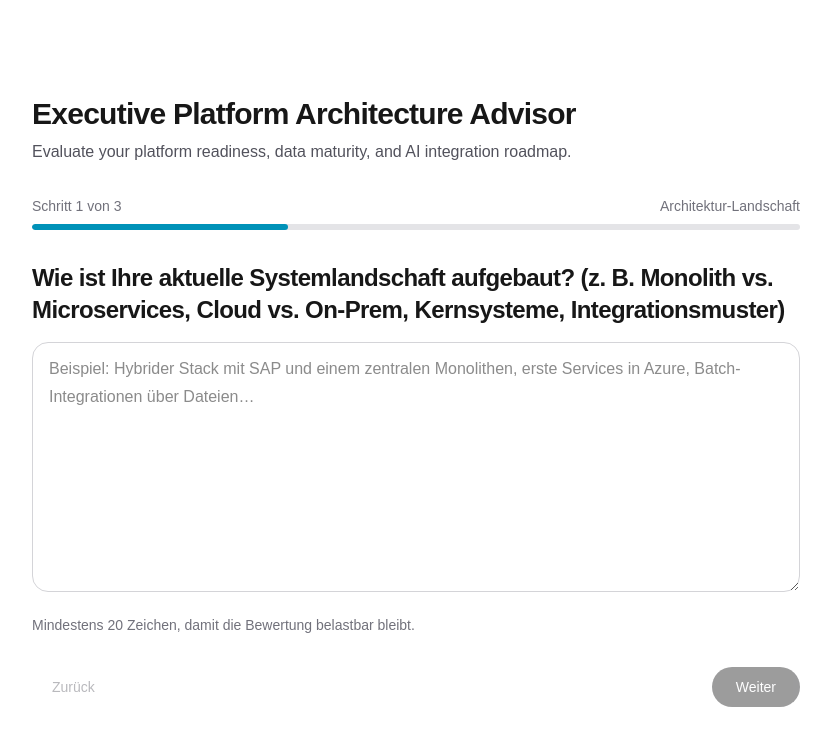
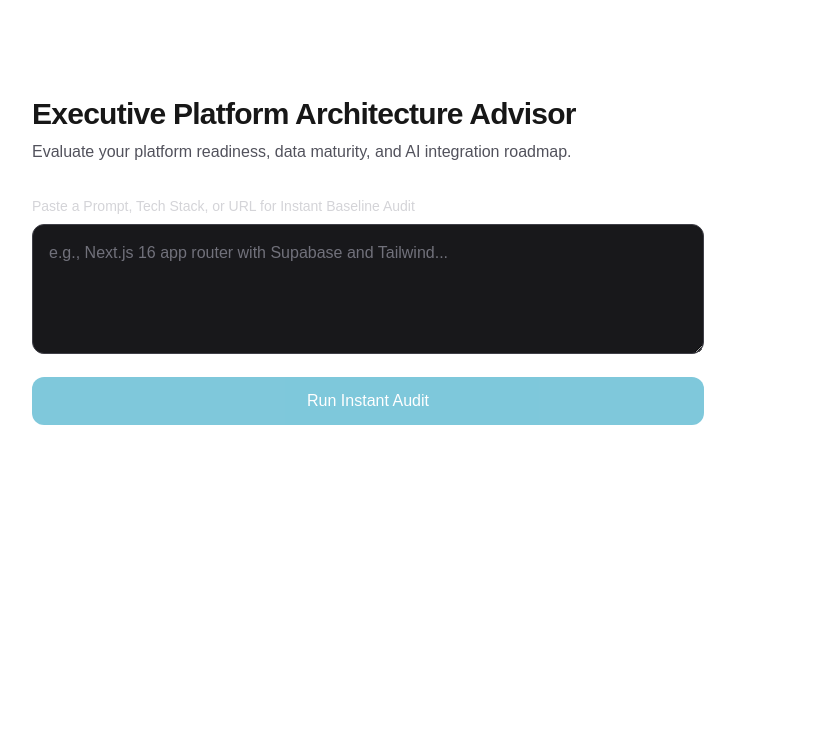
Before and after one commit to Blockhead4103/ai-advisor, a Next.js app: page / in a window 1280 px wide. Shown: the top 746 px of the page, without its empty margins (224-1055 px from the left). Built offline with nearby package versions, Linux system fonts and the light colour scheme.

Commit message:
Refactor ArchitectureAdvisorForm for input handling

```diff
--- a/app/components/ArchitectureAdvisorForm.tsx
+++ b/app/components/ArchitectureAdvisorForm.tsx
@@ -1,258 +1,76 @@
 "use client";
 
-import { useMemo, useState } from "react";
-import { STEPS } from "@/lib/questions";
-import type { AdvisorAnswers, AdvisorResponse, Scorecard } from "@/lib/types";
-
-const emptyAnswers: AdvisorAnswers = {
-  landscape: "",
-  dataMaturity: "",
-  aiAmbition: "",
-  company: "",
-  email: "",
-};
-
-const severityLabel: Record<Scorecard["gapAnalysis"][number]["severity"], string> = {
-  low: "Niedrig",
-  medium: "Mittel",
-  high: "Hoch",
-};
+import { useState } from "react";
 
 export default function ArchitectureAdvisorForm() {
-  const [step, setStep] = useState(0);
-  const [answers, setAnswers] = useState<AdvisorAnswers>(emptyAnswers);
+  const [input, setInput] = useState("");
   const [loading, setLoading] = useState(false);
+  const [result, setResult] = useState<string | null>(null);
   const [error, setError] = useState<string | null>(null);
-  const [result, setResult] = useState<AdvisorResponse | null>(null);
 
-  const current = STEPS[step];
-  const progress = useMemo(() => ((step + 1) / STEPS.length) * 100, [step]);
+  async function handleAnalyze(e: React.FormEvent) {
+    e.preventDefault();
+    if (!input.trim()) return;
 
-  function updateField<K extends keyof AdvisorAnswers>(
-    key: K,
-    value: AdvisorAnswers[K],
-  ) {
-    setAnswers((prev) => ({ ...prev, [key]: value }));
-  }
-
-  const currentValue = answers[current.id] ?? "";
-  const canContinue = currentValue.trim().length >= 20;
-
-  async function submit() {
     setLoading(true);
     setError(null);
+    setResult(null);
+
     try {
       const response = await fetch("/api/advisor", {
         method: "POST",
         headers: { "Content-Type": "application/json" },
-        body: JSON.stringify(answers),
+        body: JSON.stringify({ prompt: input }),
       });
-      const payload = (await response.json()) as AdvisorResponse & {
-        error?: string;
-      };
-      if (!response.ok) {
-        throw new Error(payload.error ?? "Anfrage fehlgeschlagen.");
-      }
-      setResult(payload);
+
+      const data = await response.json();
+      if (!response.ok) throw new Error(data.error || "Analysis failed.");
+
+      setResult(data.scorecard?.executiveSummary || JSON.stringify(data, null, 2));
     } catch (err) {
-      setError(err instanceof Error ? err.message : "Unbekannter Fehler.");
+      setError(err instanceof Error ? err.message : "Unknown error.");
     } finally {
       setLoading(false);
     }
   }
 
-  if (result) {
-    const { scorecard, persisted } = result;
-    return (
-      <section className="w-full max-w-3xl space-y-8">
-        <header className="space-y-3">
-          <p className="text-sm font-medium tracking-wide text-cyan-700 uppercase dark:text-cyan-400">
-            Architecture Scorecard
-          </p>
-          <h2 className="text-3xl font-semibold tracking-tight">
-            Readiness Score: {scorecard.readinessScore}/100
-          </h2>
-          <div className="h-2 overflow-hidden rounded-full bg-zinc-200 dark:bg-zinc-800">
-            <div
-              className="h-full rounded-full bg-cyan-600"
-              style={{ width: `${scorecard.readinessScore}%` }}
-            />
-          </div>
-          {!persisted && (
-            <p className="text-sm text-amber-700 dark:text-amber-400">
-              Ergebnis erzeugt, aber nicht in Supabase gespeichert (ENV prüfen).
-            </p>
-          )}
-        </header>
-
-        <article className="rounded-2xl border border-zinc-200 bg-white p-6 shadow-sm dark:border-zinc-800 dark:bg-zinc-950">
-          <h3 className="mb-3 text-lg font-semibold">Executive Summary</h3>
-          <p className="leading-7 text-zinc-700 dark:text-zinc-300">
-            {scorecard.executiveSummary}
-          </p>
-        </article>
-
-        <article className="space-y-4">
-          <h3 className="text-lg font-semibold">Gap Analysis</h3>
-          <ul className="space-y-3">
-            {scorecard.gapAnalysis.map((gap) => (
-              <li
-                key={`${gap.area}-${gap.finding}`}
-                className="rounded-2xl border border-zinc-200 bg-white p-5 dark:border-zinc-800 dark:bg-zinc-950"
-              >
-                <div className="mb-2 flex items-center justify-between gap-3">
-                  <p className="font-medium">{gap.area}</p>
-                  <span className="rounded-full bg-zinc-100 px-2.5 py-1 text-xs font-medium dark:bg-zinc-800">
-                    {severityLabel[gap.severity]}
-                  </span>
-                </div>
-                <p className="text-sm leading-6 text-zinc-600 dark:text-zinc-400">
-                  {gap.finding}
-                </p>
-              </li>
-            ))}
-          </ul>
-        </article>
-
-        <article className="space-y-4">
-          <h3 className="text-lg font-semibold">3 Hebel</h3>
-          <ol className="space-y-3">
-            {scorecard.levers.map((lever, index) => (
-              <li
-                key={lever.title}
-                className="rounded-2xl border border-zinc-200 bg-white p-5 dark:border-zinc-800 dark:bg-zinc-950"
-              >
-                <p className="mb-1 text-sm font-medium text-cyan-700 dark:text-cyan-400">
-                  Hebel {index + 1}
-                </p>
-                <p className="font-semibold">{lever.title}</p>
-                <p className="mt-2 text-sm leading-6 text-zinc-600 dark:text-zinc-400">
-                  {lever.description}
-                </p>
-                <p className="mt-3 text-sm text-zinc-800 dark:text-zinc-200">
-                  Wirkung: {lever.expectedImpact}
-                </p>
-              </li>
-            ))}
-          </ol>
-        </article>
-
-        <button
-          type="button"
-          className="rounded-full border border-zinc-300 px-5 py-2.5 text-sm font-medium hover:bg-zinc-50 dark:border-zinc-700 dark:hover:bg-zinc-900"
-          onClick={() => {
-            setResult(null);
-            setStep(0);
-            setAnswers(emptyAnswers);
-          }}
-        >
-          Neue Bewertung
-        </button>
-      </section>
-    );
-  }
-
   return (
-    <form
-      className="w-full max-w-3xl space-y-8"
-      onSubmit={(event) => {
-        event.preventDefault();
-        if (step < STEPS.length - 1) {
-          if (canContinue) setStep((s) => s + 1);
-          return;
-        }
-        if (canContinue) void submit();
-      }}
-    >
-      <div>
-        <div className="mb-2 flex items-center justify-between text-sm text-zinc-500">
-          <span>
-            Schritt {step + 1} von {STEPS.length}
-          </span>
-          <span>{current.title}</span>
-        </div>
-        <div className="h-1.5 overflow-hidden rounded-full bg-zinc-200 dark:bg-zinc-800">
-          <div
-            className="h-full rounded-full bg-cyan-600 transition-all"
-            style={{ width: `${progress}%` }}
+    <div className="w-full max-w-2xl space-y-6">
+      <form onSubmit={handleAnalyze} className="space-y-4">
+        <div>
+          <label className="block text-sm font-medium text-zinc-300 mb-2">
+            Paste a Prompt, Tech Stack, or URL for Instant Baseline Audit
+          </label>
+          <textarea
+            rows={4}
+            value={input}
+            onChange={(e) => setInput(e.target.value)}
+            placeholder="e.g., Next.js 16 app router with Supabase and Tailwind..."
+            className="w-full rounded-xl border border-zinc-700 bg-zinc-900 p-4 text-white placeholder-zinc-500 focus:border-cyan-500 focus:outline-none"
+            required
           />
         </div>
-      </div>
+        <button
+          type="submit"
+          disabled={loading || !input.trim()}
+          className="w-full rounded-xl bg-cyan-600 py-3 font-medium text-white transition hover:bg-cyan-500 disabled:opacity-50"
+        >
+          {loading ? "Analyzing Baseline..." : "Run Instant Audit"}
+        </button>
+      </form>
 
-      <fieldset className="space-y-4">
-        <legend className="text-2xl font-semibold tracking-tight">
-          {current.prompt}
-        </legend>
-        <textarea
-          required
-          minLength={20}
-          rows={8}
-          value={currentValue}
-          onChange={(event) => updateField(current.id, event.target.value)}
-          placeholder={current.placeholder}
-          className="w-full resize-y rounded-2xl border border-zinc-300 bg-white px-4 py-3 text-base leading-7 outline-none ring-cyan-600/30 focus:ring-4 dark:border-zinc-700 dark:bg-zinc-950"
-        />
-        <p className="text-sm text-zinc-500">
-          Mindestens 20 Zeichen, damit die Bewertung belastbar bleibt.
-        </p>
-      </fieldset>
-
-      {step === STEPS.length - 1 && (
-        <div className="grid gap-4 sm:grid-cols-2">
-          <label className="space-y-1.5 text-sm">
-            <span className="font-medium">Unternehmen (optional)</span>
-            <input
-              type="text"
-              value={answers.company ?? ""}
-              onChange={(event) => updateField("company", event.target.value)}
-              className="w-full rounded-xl border border-zinc-300 bg-white px-3 py-2 outline-none ring-cyan-600/30 focus:ring-4 dark:border-zinc-700 dark:bg-zinc-950"
-            />
-          </label>
-          <label className="space-y-1.5 text-sm">
-            <span className="font-medium">E-Mail (optional)</span>
-            <input
-              type="email"
-              value={answers.email ?? ""}
-              onChange={(event) => updateField("email", event.target.value)}
-              className="w-full rounded-xl border border-zinc-300 bg-white px-3 py-2 outline-none ring-cyan-600/30 focus:ring-4 dark:border-zinc-700 dark:bg-zinc-950"
-            />
-          </label>
+      {error && (
+        <div className="rounded-xl border border-red-800 bg-red-950/50 p-4 text-sm text-red-300">
+          {error}
         </div>
       )}
 
-      {error && (
-        <p className="rounded-xl border border-red-200 bg-red-50 px-4 py-3 text-sm text-red-800 dark:border-red-900 dark:bg-red-950/40 dark:text-red-200">
-          {error}
-        </p>
+      {result && (
+        <div className="rounded-xl border border-zinc-800 bg-zinc-900 p-6 space-y-4">
+          <h3 className="font-semibold text-cyan-400">Baseline Audit Result</h3>
+          <p className="text-zinc-300 whitespace-pre-wrap leading-relaxed">{result}</p>
+        </div>
       )}
-
-      <div className="flex items-center justify-between gap-3">
-        <button
-          type="button"
-          disabled={step === 0 || loading}
-          onClick={() => setStep((s) => Math.max(0, s - 1))}
-          className="rounded-full px-5 py-2.5 text-sm font-medium text-zinc-600 disabled:opacity-40 dark:text-zinc-300"
-        >
-          Zurück
-        </button>
-        {step < STEPS.length - 1 ? (
-          <button
-            type="submit"
-            disabled={!canContinue}
-            className="rounded-full bg-zinc-950 px-6 py-2.5 text-sm font-medium text-white disabled:opacity-40 dark:bg-white dark:text-zinc-950"
-          >
-            Weiter
-          </button>
-        ) : (
-          <button
-            type="submit"
-            disabled={!canContinue || loading}
-            className="rounded-full bg-cyan-700 px-6 py-2.5 text-sm font-medium text-white disabled:opacity-40"
-          >
-            {loading ? "Scorecard wird erstellt…" : "Scorecard anfordern"}
-          </button>
-        )}
-      </div>
-    </form>
+    </div>
   );
 }
```
